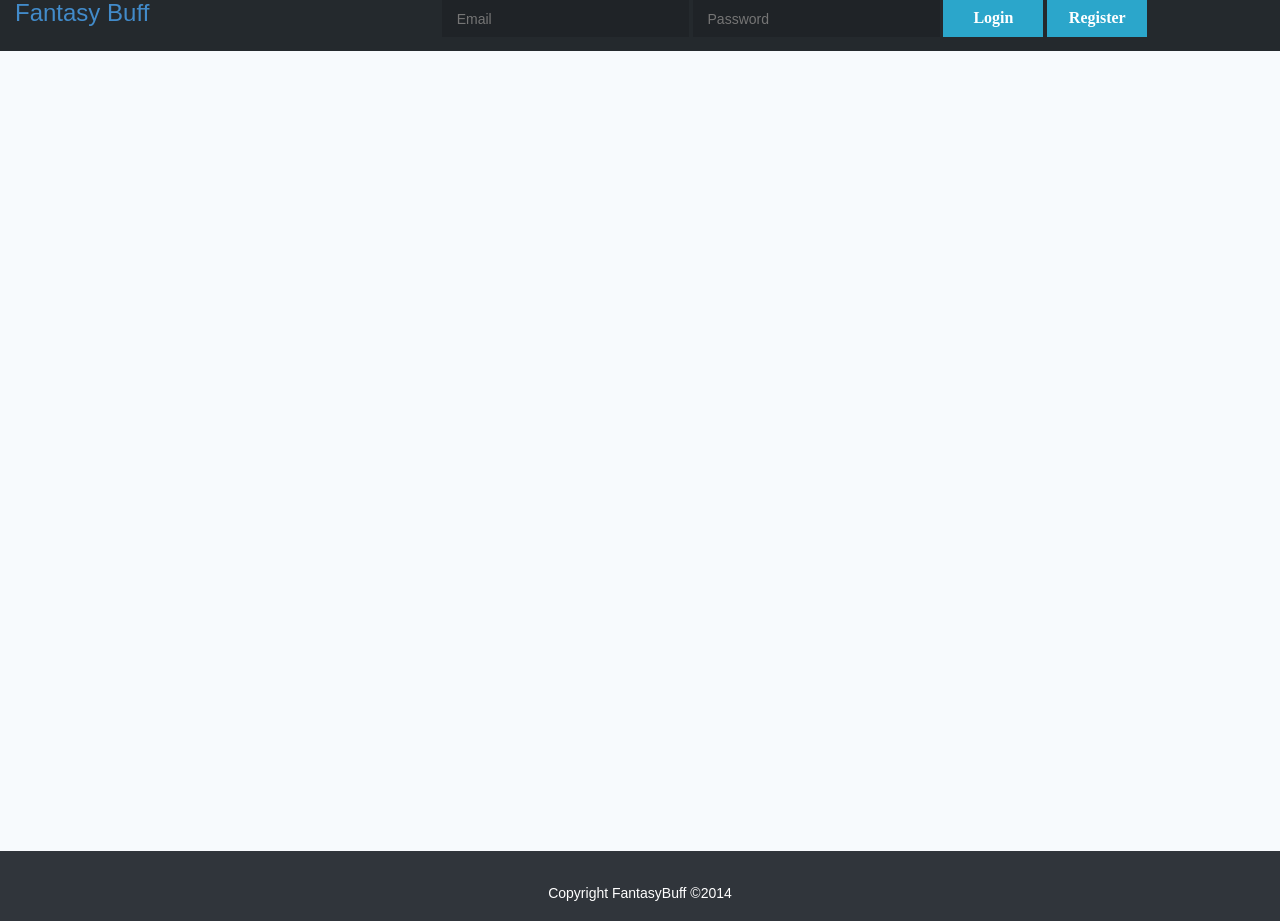
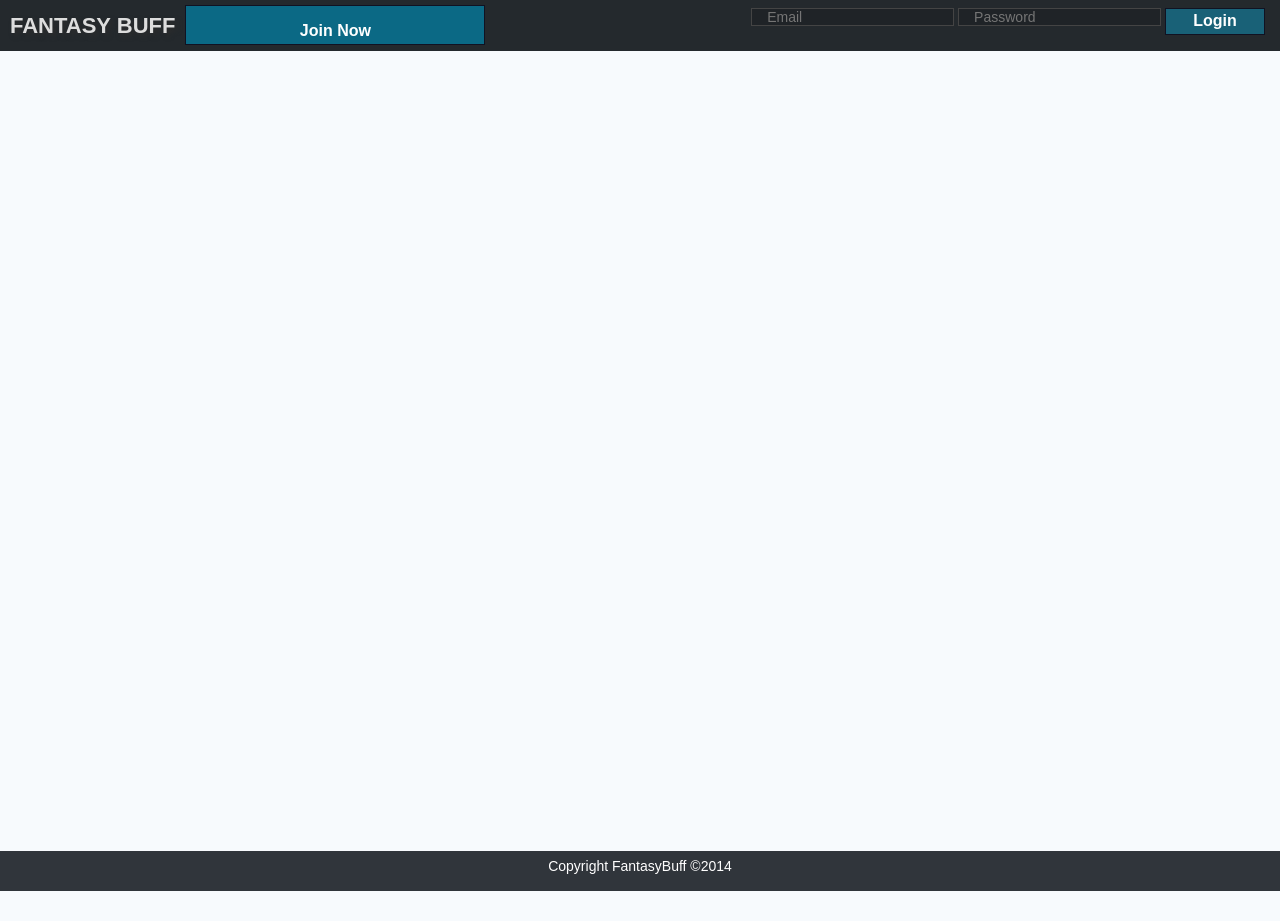
Before and after one commit to waprin/fantasybuff, a Django app: template teams/templates/teams/league.html in a window 1280 px wide. After the commit the page ends 891 px from the top, so only its background shows below. Run offline with Django 3.2, Linux system fonts and the light colour scheme; the template is opened without the code that fills it, so the values that code supplies are empty; parts of the project's set-up code (start-up, migrations or seed data) failed here and were passed over; some libraries are stand-ins or nearby versions.

Commit message:
Layout In Some Form Of Sanity

```diff
--- a/static/css/buff.css
+++ b/static/css/buff.css
@@ -1,21 +1,41 @@
 html, body {
     font-family: 'Quicksand',Sans-serif;
     background-color: #f7fafd;
+    height: 100%;
+    margin: 0px;
+    padding: 0px;
 }
 
-html {
-  box-sizing: border-box;
+body > .container {
+    margin-top: 51px;
+/*    min-height: 1000px;*/
+    height: 100%;
+}
+
+html {  box-sizing: border-box;
 }
 *, *:before, *:after {
   box-sizing: inherit;
 }
-.top-bar {
+
+.container {
+    margin: 0px;
+    padding: 0px;
+    width: 100%;
+}
+
+.top-row {
     background: #24292d;
-    height: 51px;
-    margin-bottom: 0px;
+    margin: 0px;
     color: white;
     width: 100%;
+    height: 51px;
 }
+/*
+.login-nav {
+    height: 100%;
+}*/
+
 
 button {
     box-shadow: 1px 1px 1px #666;
@@ -25,58 +45,80 @@ button {
     height: 100%;
 }
 
-.logo h3 {
-/*    vertical-align: top;*/
-    margin-top:0px;
+.logo  {
+    padding: 10px;
+    font-size: 22px;
+    font-weight: bold;
+    text-align: center;
+    height: 51px;
+}
+
+.logo a {
+    vertical-align: top;
+    color: #DDD;
+    text-transform: uppercase;
+    text-shadow: #2c2c2c 3px 3px 5px;
+
 }
 
 .login-button {
-    height: 37px;
+    height: 100%;
     width: 100px;
-    background-color: #2ba6cb;
+    background: hsl(193.9, 65%, 28.2%);
     margin: 0 !important;
-    padding: 0 !important;
-    border: none;
+    border: 1px solid #111222;
     vertical-align: top;
     color: white;
-    font-family: 'Quicksand';
+     font-weight: 700;
+    font-size: 16px;
+}
+
+.join-button {
+    height: 40px;
+    width: 300px;
+    background: hsl(193.9, 85%, 28.2%);
+    margin: 5px 0px 0px 0px;
+    border: 1px solid #111222;
+    color: white;
     font-weight: 700;
     font-size: 16px;
-    display: inline-block !important;
+    text-align: center;
+}
 
+.join-button a {
+    color: white;
 }
 
 .button_to {
+    margin-top: 13px;
+}
+
+.my-form-control {
+    height: 100%;
+ /*   width: 30% !important;*/
+    padding: 0 5px 0 15px !important;
+    border: 1px solid #444;
+    vertical-align: top;
+    border-radius: 0 !important;
+    background-color: #1f2327 !important;
+    color: white !important;
     display: inline;
 }
 
-.my-form-control {
-    width: 30% !important;
-    margin: 0 !important;
-    padding: 0 0 0 15px !important;
-    padding-left: 10px;
-    height: 37px !important;
-    vertical-align: top;
-    display: inline-block !important;
-    border-radius: 0 !important;
-    background-color: #1f2327 !important;
-    border: none !important;
-    color: white !important;
+.my-form-control > input {
+    padding: 10px;
 }
 
-.dark-col {
-    background: #1f2327;
-    height: 100%;
-}
 
 .fill {
-    height: 100%;
+
 }
 
 .report-card {
     display: block;
     margin-left: 50px;
     margin-top: 50px;
+    height: 100%;
 }
 
 .report-card > img {
@@ -152,15 +192,13 @@ section.about h2 {
 
 footer {
     background: #30353B;
-    padding: 15px 0 10px;
-
-}
-
-footer h1 {
+    height: 40px;
+    clear:both;
     color: white;
     text-align: center;
     font-size: 14px;
     font-weight: 300;
+    padding-top: 5px;
 }
 
 div.about-desc h3 {
--- a/static/css/sb-admin.css
+++ b/static/css/sb-admin.css
@@ -57,7 +57,7 @@ html {
 /* Top Navigation */
 
 .top-nav {
-    padding: 0 15px;
+    padding: 0 0px;
 }
 
 .top-nav>li {
--- a/teams/templates/teams/backbone.html
+++ b/teams/templates/teams/backbone.html
@@ -29,10 +29,9 @@
     {% endblock %}
 
 {% block content %}
-<div class="row">
+<div class="row full-height">
 <div class="col-lg-12">
     <div class="container">
-        <div class="navbar-collapse collapse">
             <ul id="league_navigation" class="nav nav-tabs">
                 <li class="dropdown">
                     <a href="#" class="dropdown-toggle" data-toggle="dropdown">Teams<b class="caret"></b></a>
@@ -42,7 +41,6 @@
                         {%  endfor %}
                     </ul>
             </ul>
-        </div>
     </div>
 
     <div class="tab-content">
--- a/teams/templates/teams/base.html
+++ b/teams/templates/teams/base.html
@@ -37,23 +37,43 @@
 </head>
 
 <body>
- <div class="top-bar container">
-      <div class="row">
-        <div class="col-lg-4 logo">
-          <h3><a href="/">Fantasy Buff</a></h3>
+
+
+
+  <nav class="nav top-row top-bar">
+    <div class="navbar-header">
+      <div class="logo">
+        <a href="/">Fantasy Buff</a>
+      </div>
     </div>
 {% if user.is_authenticated %}
-
-  <ul class="nav navbar-right top-nav">
+          <ul class="navbar-right logoutbar">
                 <li class="dropdown">
                     <a href="#" class="dropdown-toggle" data-toggle="dropdown"><i class="fa fa-user"></i> Log Out <b class="caret"></b></a>
                     <ul class="dropdown-menu">
                         <li>
                             <a href="/logout/"><i class="fa fa-fw fa-power-off"></i> Log Out</a>
                         </li>
+
                     </ul>
                 </li>
             </ul>
+{% else %}
+    <form class="nav navbar-right navbar-form" method="post" action="/signin/" role="form">
+            <input class="my-form-control" name="email" placeholder="Email" type="email"/>
+            <input class="my-form-control" name="password" placeholder="Password" type="password"/>
+            {% csrf_token %}
+            <input class="login-button" type="submit" value="Login">
+    </form>
+    <ul class="nav navbar-nav navbar-left">
+        <li class="join-button"><a  href="#">Join Now</a></li>
+    </ul>
+{% endif %}
+
+  </nav>
+
+{% if user.is_authenticated %}
+</div>
     <div class="collapse navbar-collapse navbar-ex1-collapse">
       <ul class="nav navbar-nav side-nav">
         <li class="active">
@@ -62,13 +82,8 @@
       </ul>
     </div>
 {% elif demo %}
-  <div class="col-lg-8">
-           <form class="button_to" method="post" action="/signin/" role="form">
-            <input class="my-form-control" name="email" placeholder="Email" type="email"/>
-            <input class="my-form-control" name="password" placeholder="Password" type="password"/>
-            {% csrf_token %}
-            <input class="login-button" type="submit" value="Login">
-          </form>
+  <div class="col-lg-10">
+
     <div class="collapse navbar-collapse navbar-ex1-collapse">
       <ul class="nav navbar-nav side-nav">
         <li class="active">
@@ -77,34 +92,24 @@
       </ul>
     </div>
   </div>
-{% else %}
-        <div class="col-lg-8">
-           <form class="button_to" method="post" action="" role="form">
-            <input class="my-form-control" name="email" placeholder="Email" type="email"/>
-            <input class="my-form-control" name="password" placeholder="Password" type="password"/>
-            {% csrf_token %}
-            <input class="login-button" type="submit" value="Login">
-          </form>
-          <form class="button_to">
-            <input class="login-button" type="submit" value="Register">
-          </form>
-        </div>
 {% endif %}
-      </div>
-    </div>
+
 
 
   <div id="wrapper">
+  <div id="main" class="container">
         {% block content %}
         {% endblock %}
+
+   </div>
  </div>
      <!-- /#wrapper -->
-
    {% block endscripts %}
 
    {% endblock %}
+
  <footer>
-  <h1>Copyright FantasyBuff ©2014</h1>
+   Copyright FantasyBuff ©2014
  </footer>
 </body>
 
```
Also changed, not shown: other parts of static/css/buff.css (+54 -5 lines), static/css/landing.css (added, +17 -0 lines), teams/templates/teams/login.html (+8 -6 lines). Lines whose indentation alone changed are shown as unchanged.
